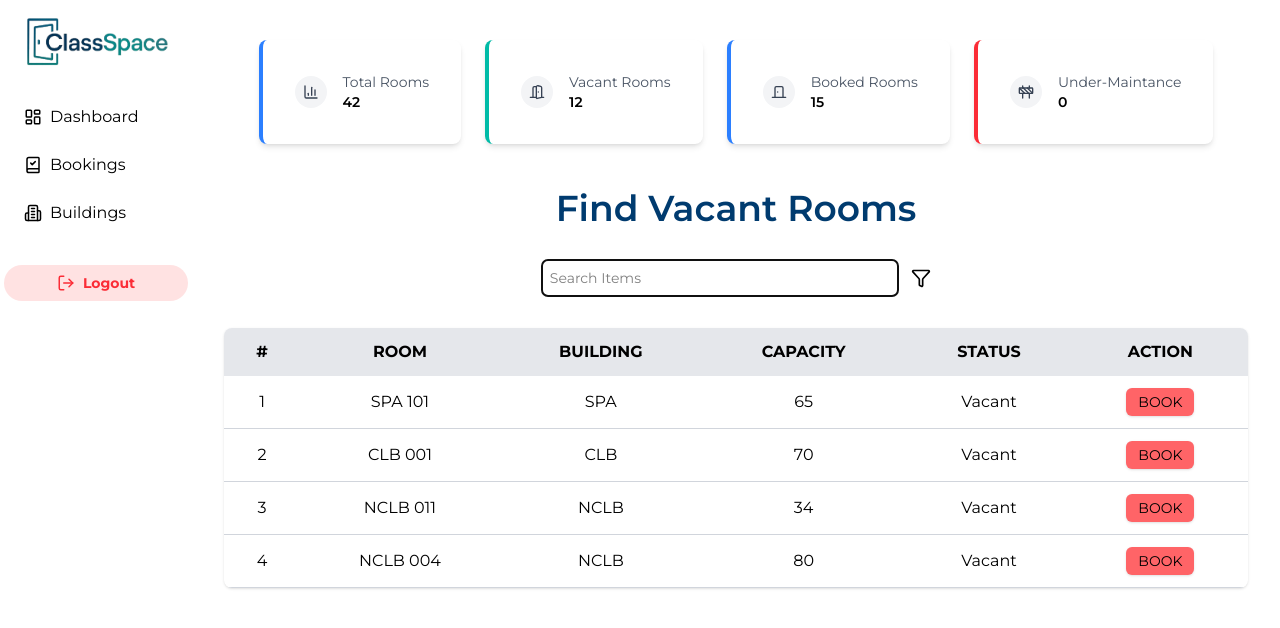
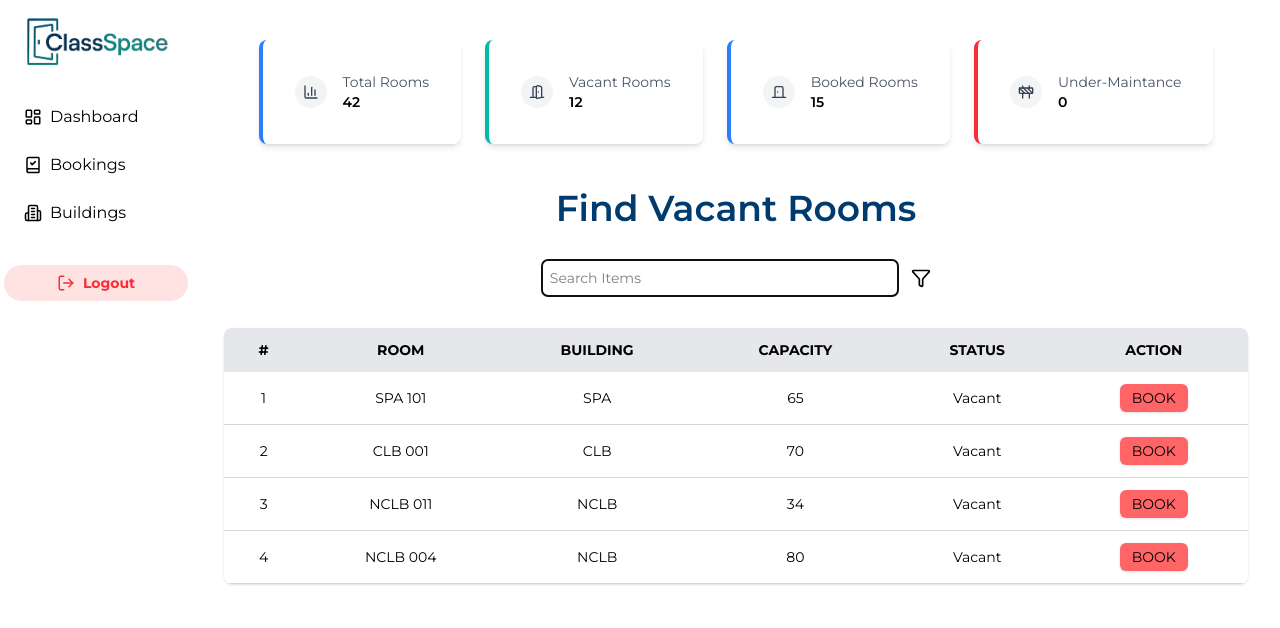
Before and after one commit to Marc-Munene/class-space, a React (Vite) app in the folder Client/: page /dashboard in a window 1280 px wide. Shown: the top 628 px of the page. Built offline with nearby package versions, Linux system fonts and the light colour scheme.

Commit message:
dashboard table update

```diff
--- a/Client/src/pages/protected/DashBoard.jsx
+++ b/Client/src/pages/protected/DashBoard.jsx
@@ -56,27 +56,15 @@
       {/* tables */}
       <div className="mt-5">
         <div className="overflow-x-auto rounded-lg shadow-sm ">
-          <table className="w-full text-left text-sm sm:text-base">
+          <table className="w-full text-left text-sm ">
             <thead className="bg-gray-200">
               <tr>
-                <th className="px-4 py-3 text-center text-xs sm:text-sm md:text-base">
-                  #
-                </th>
-                <th className="px-4 py-3 text-center text-xs sm:text-sm md:text-base">
-                  ROOM
-                </th>
-                <th className="px-4 py-3 text-center text-xs sm:text-sm md:text-base">
-                  BUILDING
-                </th>
-                <th className="px-4 py-3 text-center text-xs sm:text-sm md:text-base">
-                  CAPACITY
-                </th>
-                <th className="px-4 py-3 text-center text-xs sm:text-sm md:text-base">
-                  STATUS
-                </th>
-                <th className="px-4 py-3 text-center text-xs sm:text-sm md:text-base">
-                  ACTION
-                </th>
+                <th className="px-4 py-3 text-center">#</th>
+                <th className="px-4 py-3 text-center">ROOM</th>
+                <th className="px-4 py-3 text-center">BUILDING</th>
+                <th className="px-4 py-3 text-center">CAPACITY</th>
+                <th className="px-4 py-3 text-center">STATUS</th>
+                <th className="px-4 py-3 text-center">ACTION</th>
               </tr>
             </thead>
             <tbody>
```
